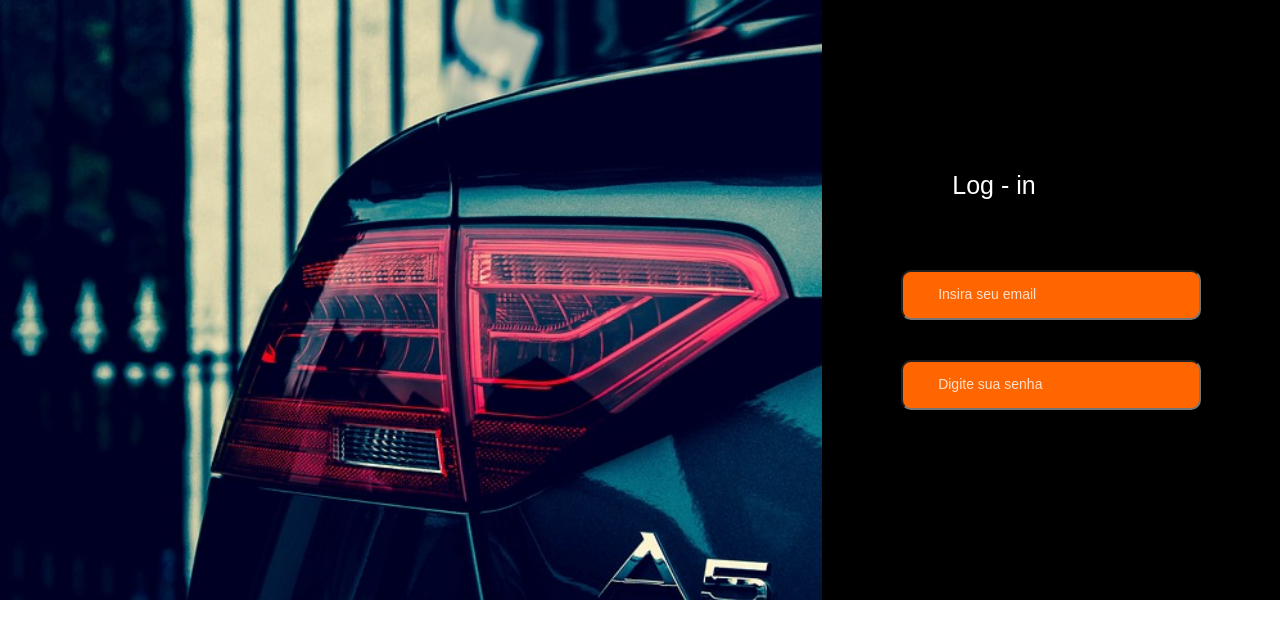
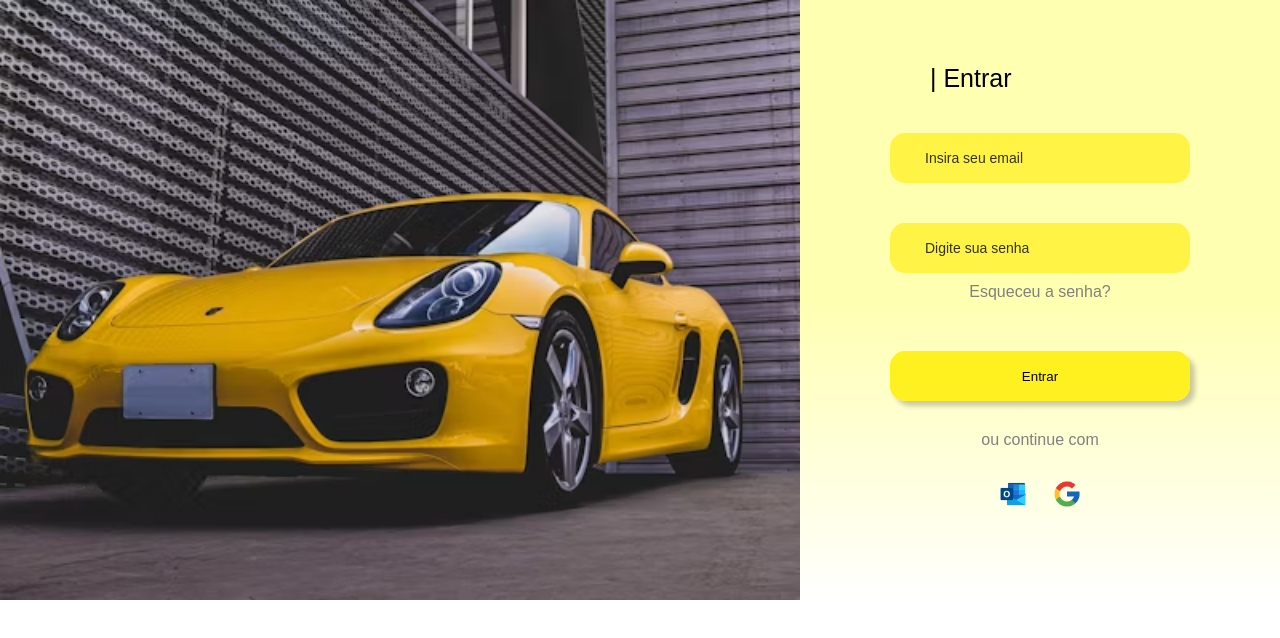
Before and after one commit to Giovanna26-26/hospcar, a plain HTML site: page index.html in a window 1280 px wide. Drawn offline with Linux system fonts and the light colour scheme.

Commit message:
Add files via upload

```diff
--- a/index.html
+++ b/index.html
@@ -4,18 +4,31 @@
     <meta charset="UTF-8">
     <meta name="viewport" content="width=device-width, initial-scale=1.0">
     <link rel="stylesheet" href="style.css">
+    <link href="https://fonts.googleapis.com/css2?family=Poppins:wght@300;400;600&display=swap" rel="stylesheet">
     <title>HospCar</title>
 </head>
 <body>
     <div id="container">
         <div id="imagem">
-            <img src="imagens/carro.jpg" alt="Carro" id="carro">
+            <img src="imagens/carro2.jpg" alt="Carro" id="carro">
         </div>
 
         <div id = formulario>
-            <h4>Log - in</h4>
+            <h4> | Entrar</h4>
             <input type="email" placeholder="Insira seu email" id="email">
+
             <input type="password" placeholder="Digite sua senha" id="senha">
+
+            <a href="#" id="recuperar"><p>Esqueceu a senha?</p ></a>
+
+            <input type="submit" value="Entrar" id="botao">
+
+            <p id="texto1">ou continue com</p>
+
+            <div class="social-icons">
+               <a href="#"> <img src="imagens/icons8-outlook-48.png" alt="Outlook" id="icones" ></a>
+                 <a href="#"><img src="imagens/icons8-google-logo-48.png" alt="Google" id="icones" > </a>
+            </div>
         </div>
     </div>
 </body>
--- a/style.css
+++ b/style.css
@@ -2,6 +2,9 @@
     margin: 0;
     padding: 0;
     box-sizing: border-box;
+}
+body{
+    font-family: 'Poppins', sans-serif;
 }
 
 #container {
@@ -17,37 +20,82 @@ h4{
     text-align: left; /* Garante alinhamento do texto */
     align-self: flex-start;
     margin-left: 130px; /* Adiciona um espaçamento da borda esquerda */
-    margin-bottom: 50px;
+    margin-bottom: 20px;
+    margin-top: 50px;
+    color: black;
 
 }
 #carro, #formulario {
     flex: 1;
+    width: 800px;
     height: 600px;
 }
 
 #formulario {
-    background-color: black;
+    background: linear-gradient(to bottom, rgba(255, 255, 0, 0.300),rgba(255, 255, 0, 0.300), rgba(255, 255, 255, 0.603) );
     display: flex;
     justify-content: center;
     align-items: center;
     color: rgb(255, 255, 255);
     flex-direction: column;
+    padding-bottom: 60px;
 
 }
 #email, #senha{
     margin: 20px;
-    border-radius: 10px;
+    border-radius: 15px;
     width: 300px;
     height: 50px;
-    background-color: rgb(255, 102, 0);
+    background-color:  rgba(255, 238, 0, 0.61);
     padding-left: 35px;
-    box-shadow: rgb(0, 0, 0) 1px 1px 1px ;
+    border: none;
+
+
+
 
 
 }
 #email::placeholder, #senha::placeholder {
-    color: rgba(255, 255, 255, 0.8); /* Branco com transparência para legibilidade */
+    color: rgba(0, 0, 0, 0.8); /* Branco com transparência para legibilidade */
     font-weight: 300; /* Pode deixar um pouco mais fino se preferir */
     font-size: 14px;
     font-family: sans-serif;
+
 }
+#botao{
+
+    border-radius: 15px;
+    width: 300px;
+    height: 50px;
+    background-color:  rgba(255, 238, 0, 0.836);
+    border: none;
+    text-align: center;
+    cursor: pointer;
+    margin-top: 50px;
+    box-shadow: rgba(0, 0, 0, 0.212) 5px 5px 5px;
+    font-weight: 0;
+}
+
+
+#icones{
+    height:30px;
+    width:30px;
+    margin-top: 400px;
+    margin: 10px;
+
+
+}
+
+
+#recuperar{
+    text-decoration: none;
+    margin: -10px 0px 0px ;
+    color: gray;
+    font-family: sans-serif;
+ }
+#texto1{
+    margin-top: 30px;
+    margin-bottom: 20px;
+    font-family: sans-serif;
+    color: gray;
+}
```
Also changed, not shown: imagens/carro2.jpg (added), imagens/icons8-google-logo-48-removebg-preview.png (added), imagens/icons8-google-logo-48.png (added), imagens/icons8-outlook-48.png (added).
